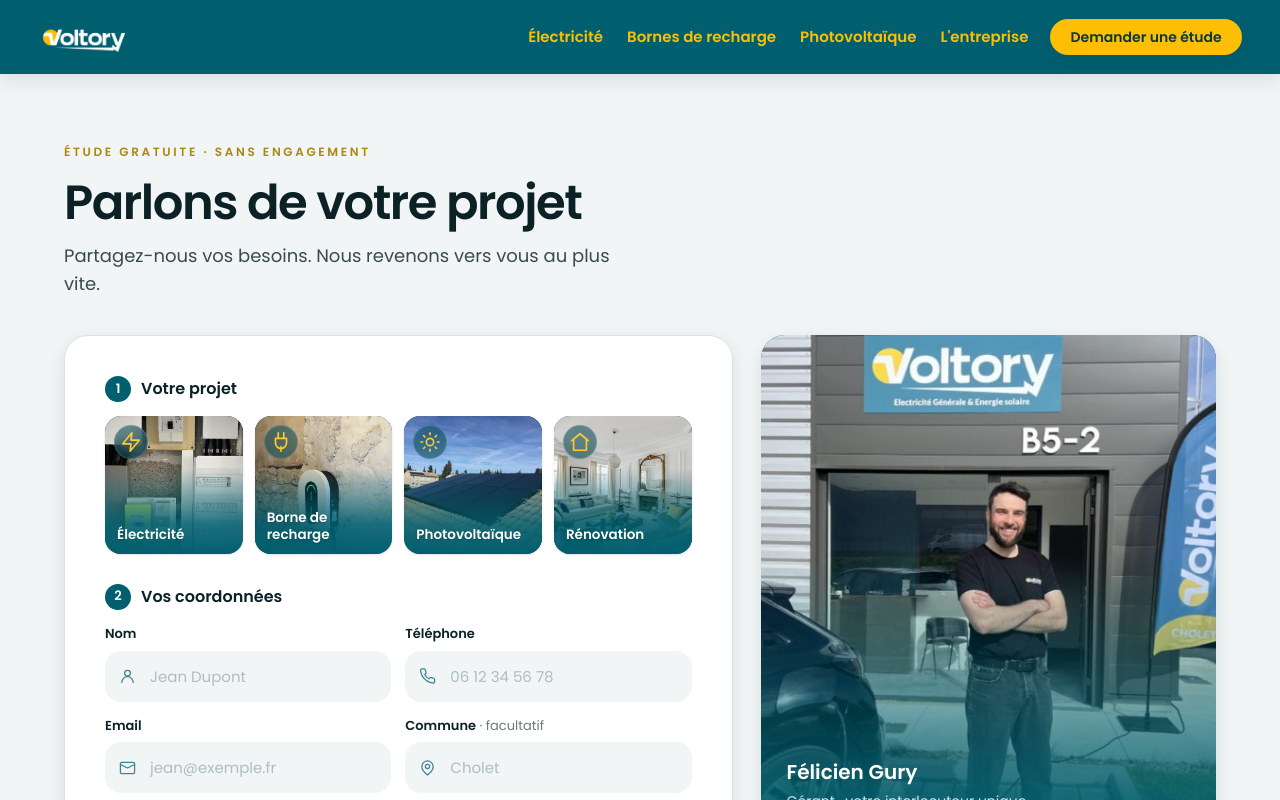
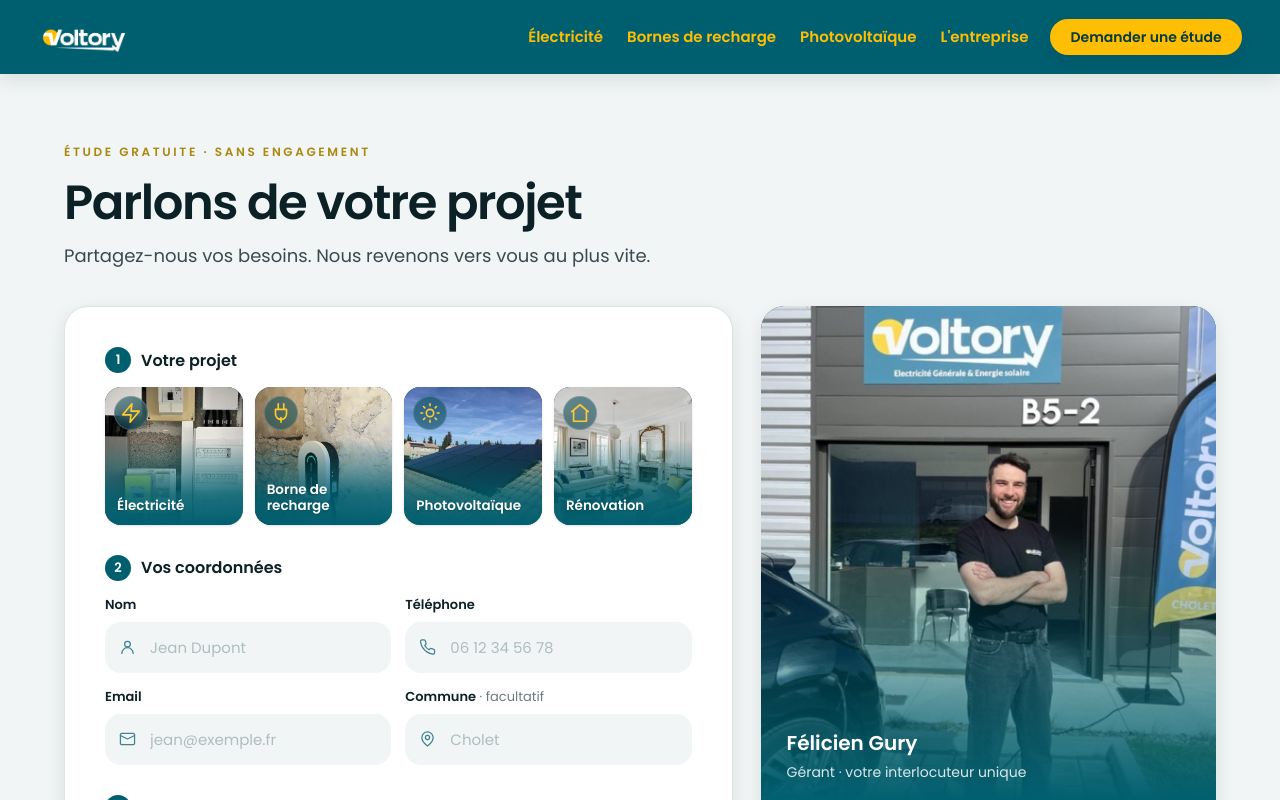
Before and after one commit to charlotteeroy/Voltory, a React (Vite) app: page /entreprise in a window 1280 px wide. Both pictures are taken after a click on the button "Demander une étude". Shown: the top 800 px of the page. Built offline with nearby package versions, Linux system fonts and the light colour scheme.

Commit message:
Contact : sous-titre sur une ligne, exemple de l'étape 3 sans répétition
Co-Authored-By: Claude Opus 5.5 <noreply@anthropic.com>

```diff
--- a/src/pages/Contact.jsx
+++ b/src/pages/Contact.jsx
@@ -426,7 +426,7 @@ export default function Contact({ navigate, from }) {
   const [status, setStatus] = useState('idle') // idle | sending | sent | error
   const [projType, setProjType] = useState(FROM_PAGE[from] || '')
   const [recap, setRecap] = useState({})
-  const hint = PROJECTS.find((p) => p.label === projType)?.hint || 'Votre lieu, vos besoins, vos questions…'
+  const hint = PROJECTS.find((p) => p.label === projType)?.hint || 'Votre lieu, vos attentes, vos questions…'
 
   const onSubmit = async (e) => {
     e.preventDefault()
@@ -456,7 +456,7 @@ export default function Contact({ navigate, from }) {
     <div style={{ animation: 'vRise .45s var(--ease-out) both' }}>
       <section style={{ background: 'var(--surface-page)', padding: '64px 0 96px' }}>
         <div style={WRAP}>
-          <div style={{ maxWidth: '56ch', marginBottom: '36px' }}>
+          <div style={{ maxWidth: '64ch', marginBottom: '36px' }}>
             <span
               style={{
                 ...display,
@@ -482,7 +482,7 @@ export default function Contact({ navigate, from }) {
               Parlons de votre projet
             </h1>
             <p style={{ fontSize: '1.125rem', lineHeight: 1.6, color: 'var(--text-body)', margin: '14px 0 0' }}>
-              Partagez-nous vos besoins. Nous revenons vers vous au plus vite.
+              Partagez-nous vos besoins. Nous revenons vers vous au plus&nbsp;vite.
             </p>
           </div>
 
```
